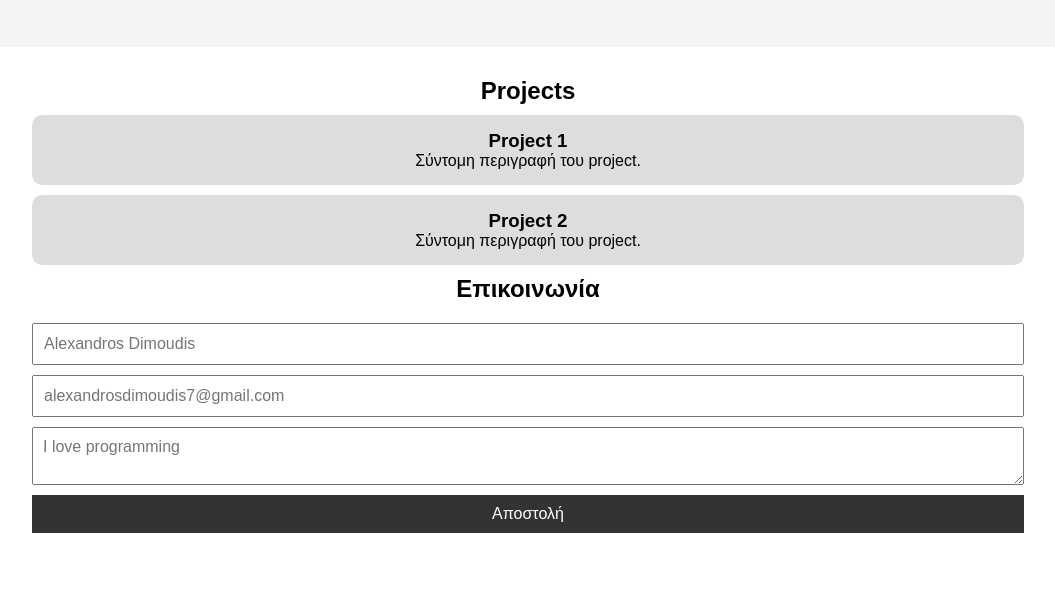
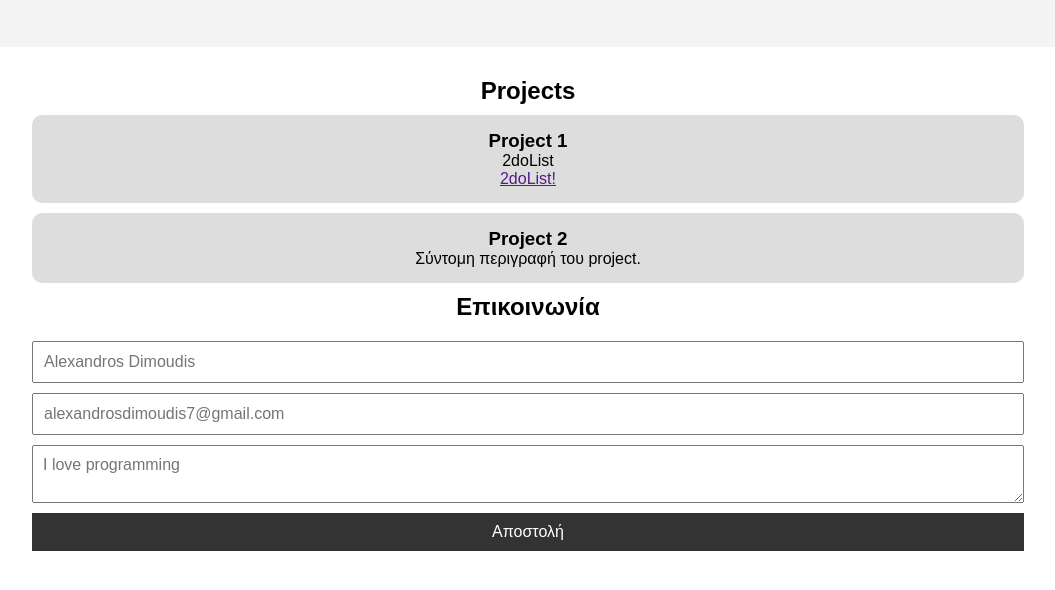
Before and after one commit to Dimalex7/my_portfolio, a plain HTML site: page index.html in a window 1280 px wide. Shown: the part 128-718 px from the top of the page, without its empty margins (112-1167 px from the left). Drawn offline with Linux system fonts and the light colour scheme.

Commit message:
second commit

```diff
--- a/index.html
+++ b/index.html
@@ -16,7 +16,8 @@
         <h2>Projects</h2>
         <div class="project">
             <h3>Project 1</h3>
-            <p>Σύντομη περιγραφή του project.</p>
+            <p>2doList</p>
+            <p><a href="">2doList!</a></p>
         </div>
         <div class="project">
             <h3>Project 2</h3>
```
